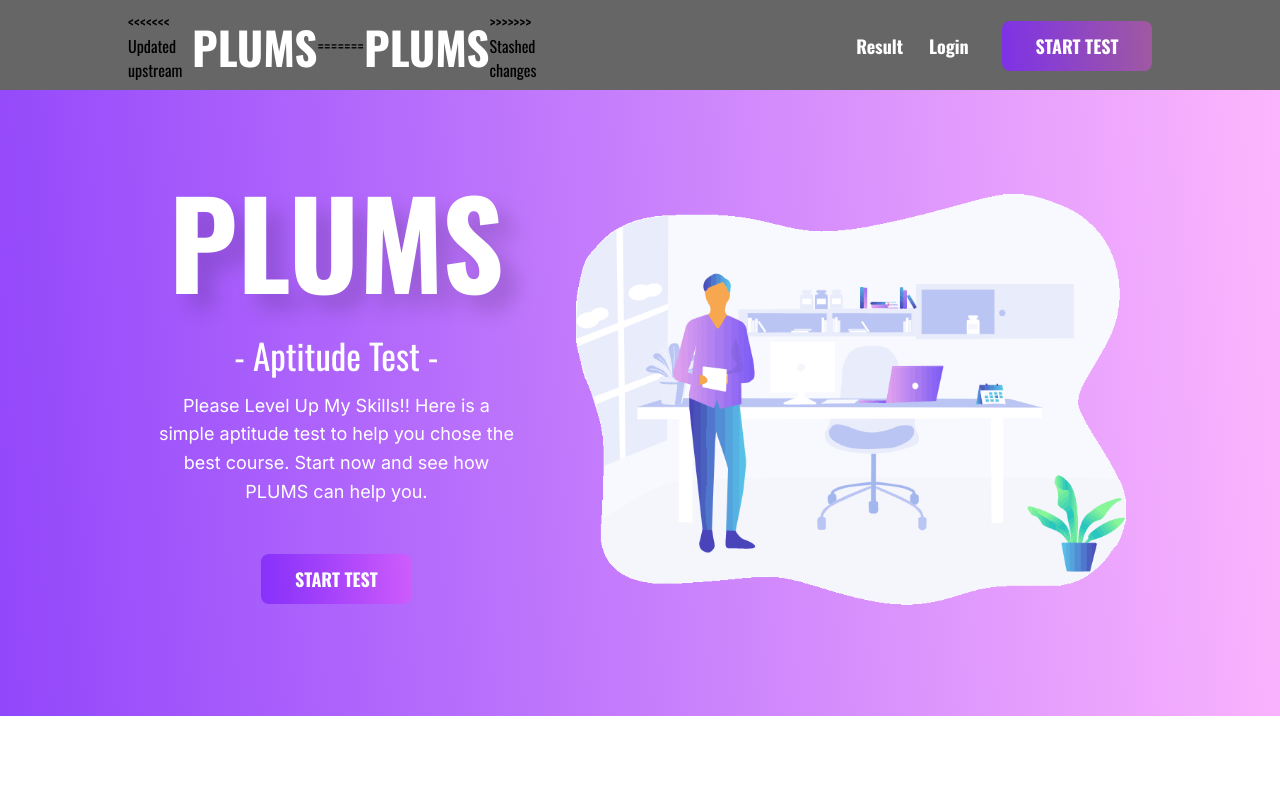
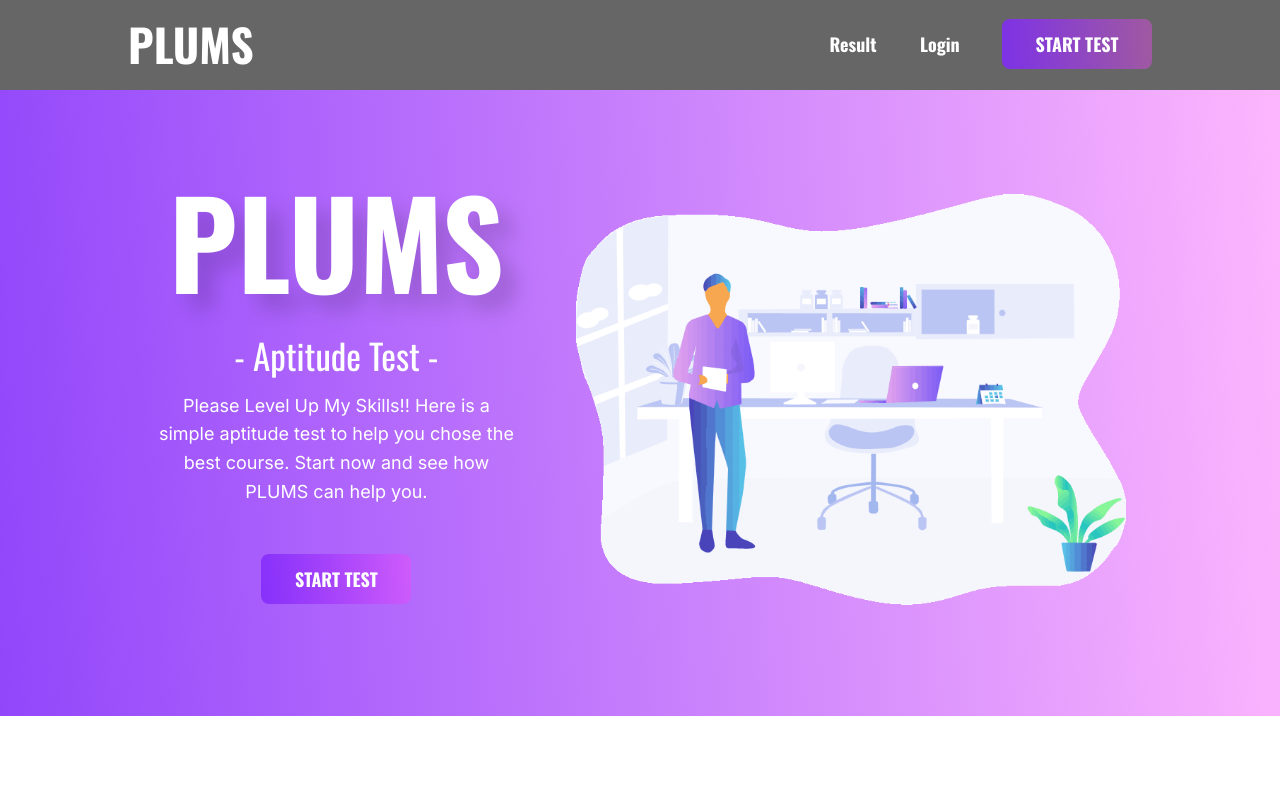
Before and after one commit to hinaokazaki/PLUMS, a plain HTML site: page index.html in a window 1280 px wide. Shown: the top 800 px of the page. Drawn offline with nearby package versions, Linux system fonts and the light colour scheme.

Commit message:
update03

```diff
--- a/index.html
+++ b/index.html
@@ -14,11 +14,7 @@
 		<header>
 			<div class="parent">
 				<nav>
-<<<<<<< Updated upstream
-					<h2 class="logo">PLUMS</h2>
-=======
 					<p class="logo">PLUMS</p>
->>>>>>> Stashed changes
 					<ul>
 						<li><a href="result.html">Result</a></li>
 						<li><a href="login.html">Login</a></li>
```
